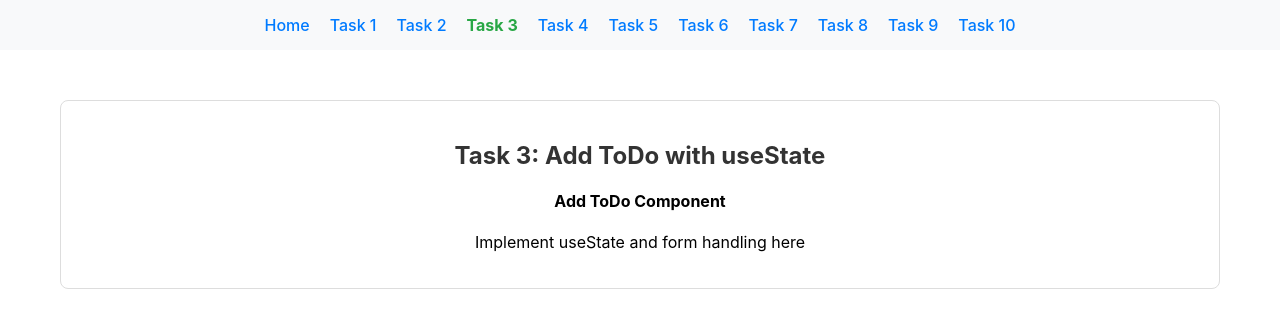
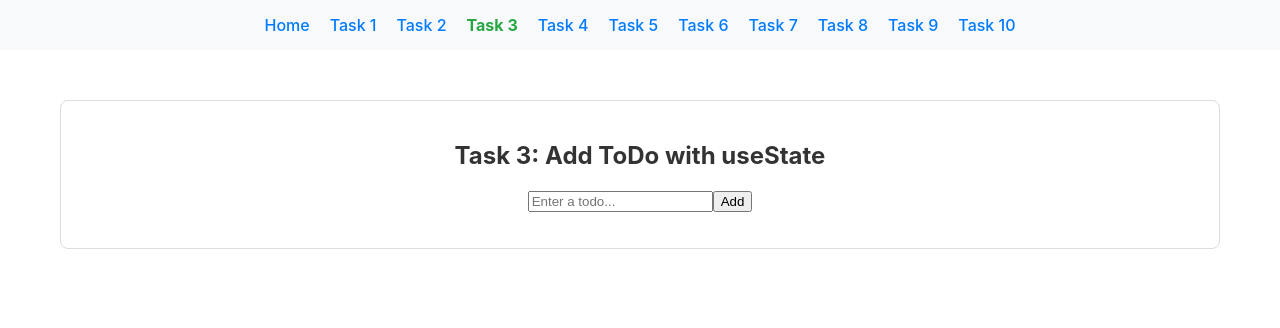
Before and after one commit to kurseasy/node.js-pre-training-assignment-solution, a React (Create React App) app in the folder React-CSS/react-todo-app/: page /task-03 in a window 1280 px wide. Shown: the top 328 px of the page. Built offline with nearby package versions, Linux system fonts and the light colour scheme.

Commit message:
Update AddToDo.tsx

```diff
--- a/React-CSS/react-todo-app/src/solutions/task-03/AddToDo.tsx
+++ b/React-CSS/react-todo-app/src/solutions/task-03/AddToDo.tsx
@@ -1,58 +1,45 @@
 import React, { useState } from 'react';
 import { Todo } from '../../types';
 
-/**
- * Task 3: AddToDo Component
- *
- * Theory: React Hooks - useState
- *
- * React Hooks are functions that allow you to "hook into" React state and lifecycle features
- * from function components. useState is the most fundamental hook for managing component state.
- *
- * useState Hook:
- * - Returns an array with two elements: [state, setState]
- * - First element is the current state value
- * - Second element is a function to update the state
- * - State updates trigger component re-renders
- *
- * State Management Best Practices:
- * 1. Never modify state directly (mutate the state object)
- * 2. Always use the setter function provided by useState
- * 3. State updates are asynchronous
- * 4. React batches state updates for performance
- * 5. Use functional updates when new state depends on previous state
- *
- * Event Handling in React:
- * - Use camelCase for event handlers (onClick, onChange, onSubmit)
- * - Event handlers receive a synthetic event object
- * - Prevent default behavior with event.preventDefault()
- * - Access input values through event.target.value
- *
- * Key Concepts:
- * - State is component-specific and isolated
- * - State changes cause re-renders
- * - Use controlled components for form inputs
- * - Handle form submission properly
- */
 export const AddToDo: React.FC = () => {
-  // TODO: Implement the AddToDo component
-  //
-  // Requirements:
-  // 1. Create a controlled input field for todo title
-  // 2. Add a button to submit the new todo
-  // 3. Handle form submission (prevent default behavior)
-  // 4. Clear the input after adding a todo
-  // 5. Don't add empty todos
-  //
-  // Example implementation:
-  // const [inputValue, setInputValue] = useState('');
-  // const [todos, setTodos] = useState<Todo[]>([]);
+  const [inputValue, setInputValue] = useState('');
+  const [todos, setTodos] = useState<Todo[]>([]);
+
+  const handleSubmit = (e: React.FormEvent) => {
+    e.preventDefault();
+
+    const title = inputValue.trim();
+    if (!title) return;
+
+    const newTodo: Todo = {
+      id: Date.now(),
+      title,
+      completed: false,
+    };
+
+    setTodos((prev) => [...prev, newTodo]);
+    setInputValue('');
+  };
 
   return (
     <div>
-      {/* TODO: Replace this with your implementation */}
-      <h4>Add ToDo Component</h4>
-      <p>Implement useState and form handling here</p>
+      <form onSubmit={handleSubmit}>
+        <input
+          type="text"
+          value={inputValue}
+          onChange={(e) => setInputValue(e.target.value)}
+          placeholder="Enter a todo..."
+        />
+        <button type="submit">Add</button>
+      </form>
+
+      <ul>
+        {todos.map((todo) => (
+          <li key={todo.id}>
+            {todo.title} — {todo.completed ? 'completed' : 'not completed'}
+          </li>
+        ))}
+      </ul>
     </div>
   );
 };
```
